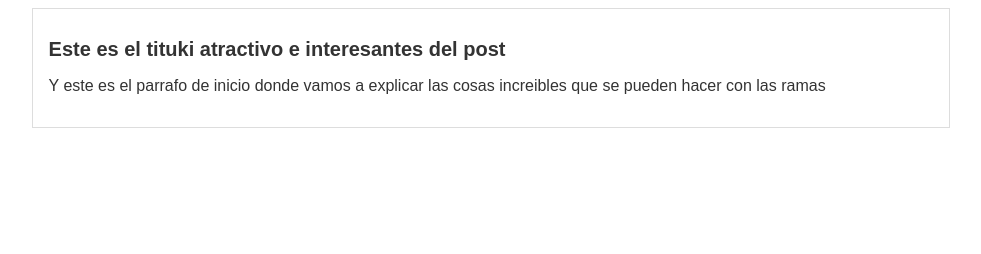
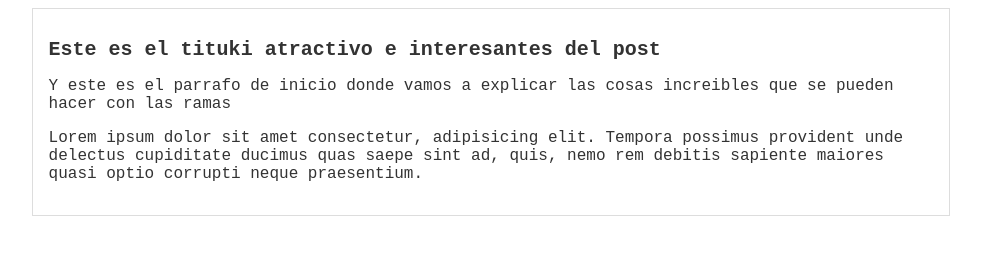
Before and after one commit to jrive16/CursoGitPro, a plain HTML site: page index.html in a window 1280 px wide. Shown: the whole page, without its empty margins (149-1130 px from the left). Drawn offline with Linux system fonts and the light colour scheme.

Commit message:
Se cambio agrego un parrafo y se cambio el tipo de letra

```diff
--- a/css/estilos.css
+++ b/css/estilos.css
@@ -3,7 +3,7 @@ body
     color: #333;
     text-align: center;
     font-size: 16px;
-    font-family: Arial, Helvetica, sans-serif;
+    font-family: 'Courier New', Courier, monospace;
 }
 
 #container
--- a/index.html
+++ b/index.html
@@ -11,6 +11,7 @@
         <div id="post">
             <h1>Este es el tituki atractivo e interesantes del post</h1>
             <p>Y este es el parrafo de inicio donde vamos a explicar las cosas increibles que se pueden hacer con las ramas</p>
+            <p>Lorem ipsum dolor sit amet consectetur, adipisicing elit. Tempora possimus provident unde delectus cupiditate ducimus quas saepe sint ad, quis, nemo rem debitis sapiente maiores quasi optio corrupti neque praesentium.</p>
         </div>
     </div>
 </body>
```
